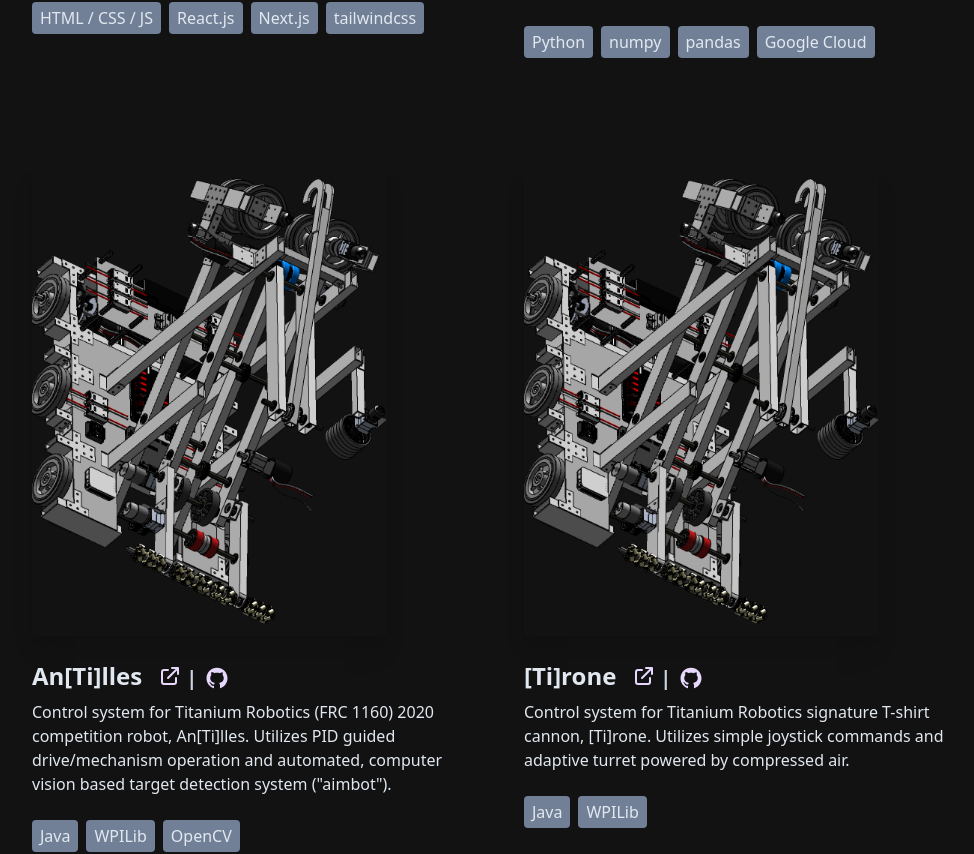
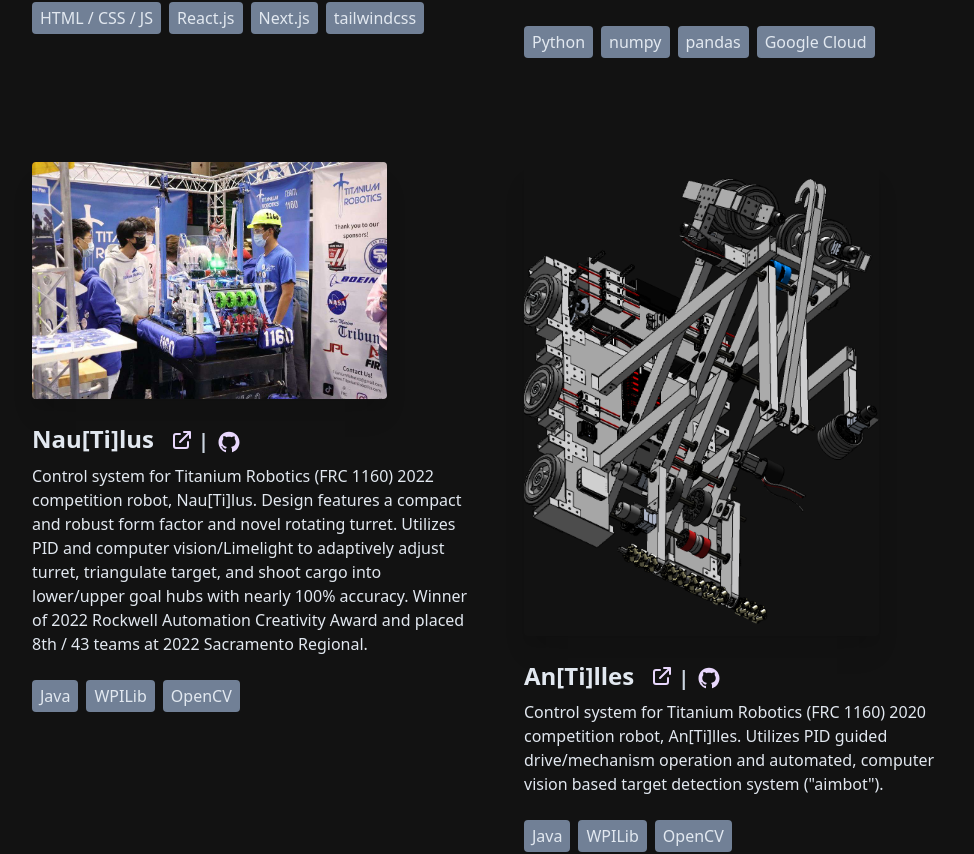
Before and after one commit to kevinjl321/portfolio, a React (Create React App) app: page / in a window 1280 px wide. Shown: the part 2892-3746 px from the top of the page, without its empty margins (140-1114 px from the left). Built offline with nearby package versions, Linux system fonts and the light colour scheme.

Commit message:
add 2022 nautilus project

```diff
--- a/src/components/Projects.tsx
+++ b/src/components/Projects.tsx
@@ -9,6 +9,7 @@ import Caltech from "../images/caltech.png"
 import Edge from "../images/projectedge.png"
 import Titanium from "../images/titanium.jpg"
 import Antilles from "../images/antilles.png"
+import Nautilus from "../images/nautilus.jpg"
 import COVID from "../images/covid.png"
 import Blog from "../images/blog.png"
 import Weather from "../images/weather.png"
@@ -262,6 +263,44 @@ export class Projects extends Component {
                     <div className="w-full px-6 mb-12 md:w-1/2 md:px-3 lg:px-6 sm:mb-16 md:mb-24">
                         <div className="text-gray-300">
                             <div className="mb-6">
+                                <a href="https://github.com/FRC-Team-1160/2022-Rapid-React" className="">
+                                    <img src = {Nautilus} className= "sm:w-4/5 transition duration-500 ease-in-out transform rounded shadow-xl hover:shadow-xl hover:scale-105 hover:-translate-y-1" alt="" />
+                                </a>
+                            </div>
+                            <div>
+                                 <h4 className="mb-2 text-2xl font-bold md:text-2_5xl font-header">
+                                    <a href="https://github.com/FRC-Team-1160/2022-Rapid-React" className="">
+                                        Nau[Ti]lus
+                                        <HiOutlineExternalLink className="inline mb-1 ml-4 text-purple-200" />
+                                    </a>
+                                    <span className="inline mb-0 ml-1 mr-1 text-xl text-gray-400 font-body">
+                                        |
+                                    </span>
+                                    <a href="https://github.com/FRC-Team-1160/2022-Rapid-React" className="inline text-purple-200">
+                                        <AiFillGithub className="inline mb-0 ml-1" />
+                                    </a>
+                                </h4>
+                                <p className="block mb-6 dark:text-white">
+                                    Control system for Titanium Robotics (FRC 1160) 2022 competition robot, Nau[Ti]lus. Design features a compact and robust form factor and novel rotating turret. Utilizes
+                                    PID and computer vision/Limelight to adaptively adjust turret, triangulate target, and shoot cargo into lower/upper goal hubs with nearly 100% accuracy. Winner of 2022 Rockwell Automation Creativity Award and placed 8th / 43 teams at 2022 Sacramento Regional.
+                                </p>
+                                <div className="flex flex-wrap">
+                                    <span className="px-2 py-1 mb-2 text-gray-300 bg-gray-600 dark:bg-gray-800 rounded dark:text-gray-400">
+                                        Java
+                                    </span>
+                                    <span className="ml-2 px-2 py-1 mb-2 text-gray-300 bg-gray-600 dark:bg-gray-800 rounded dark:text-gray-400">
+                                        WPILib
+                                    </span>
+                                    <span className="ml-2 px-2 py-1 mb-2 text-gray-300 bg-gray-600 dark:bg-gray-800 rounded dark:text-gray-400">
+                                        OpenCV
+                                    </span>
+                                </div>
+                            </div>
+                        </div>
+                    </div>
+                    <div className="w-full px-6 mb-12 md:w-1/2 md:px-3 lg:px-6 sm:mb-16 md:mb-24">
+                        <div className="text-gray-300">
+                            <div className="mb-6">
                                 <a href="https://github.com/FRC-Team-1160/2020-Infinite-Recharge" className="">
                                     <img src = {Antilles} className= "sm:w-4/5 transition duration-500 ease-in-out transform rounded shadow-xl hover:shadow-xl hover:scale-105 hover:-translate-y-1" alt="" />
                                 </a>
```
Also changed, not shown: src/images/nautilus.jpg (added).
